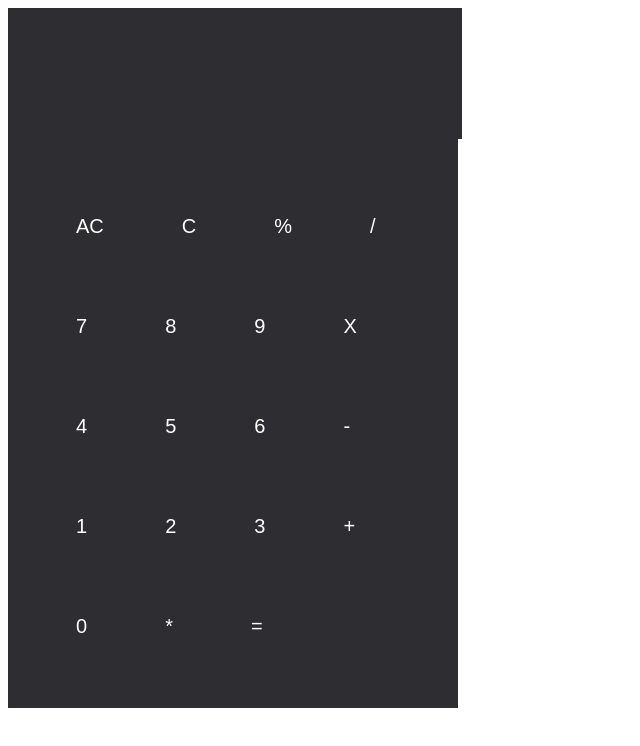
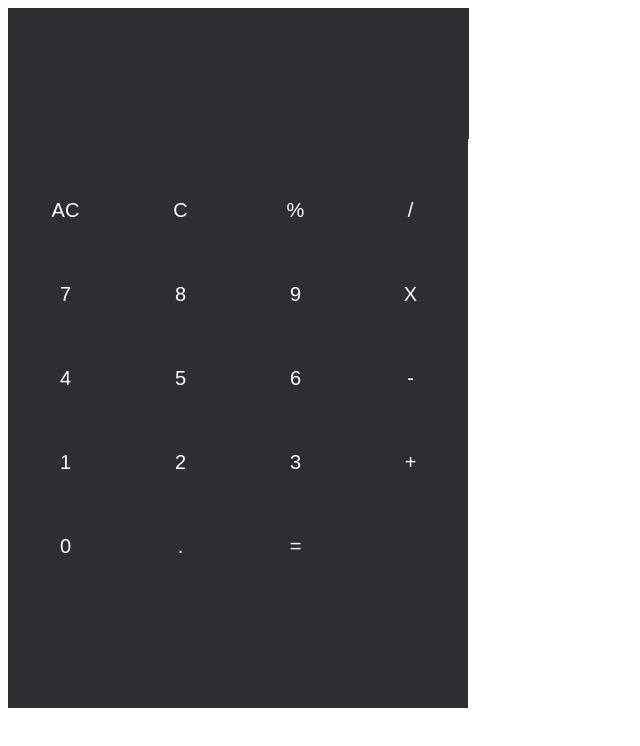
Before and after one commit to kadroff/calcul, a plain HTML site: page index.html in a window 1280 px wide. Shown: the whole page, without its empty margins (0-640 px from the left). Drawn offline with Linux system fonts and the light colour scheme.

Commit message:
Сделано расположение элементов с помощью flex

```diff
--- a/index.html
+++ b/index.html
@@ -11,42 +11,32 @@
   <div class="calcul">
     <div class="display"><input type="text" readonly id="d"></div>
     <div class="keys">
-      <p>
+
       <input type="button" value="AC" onclick='c("")'>
       <input type="button" value="C" onclick='math("8")'>
       <input type="button" value="%" onclick='math("7")'>
       <input type="button" value="/" onclick='math("/")'>
-      </p>
 
-      <p>
       <input type="button" value="7" onclick='math("7")'>
       <input type="button" value="8" onclick='math("8")'>
       <input type="button" value="9" onclick='math("9")'>
       <input type="button" value="X" onclick='math("*")'>
-        </p>
 
-      <p>
       <input type="button" value="4" onclick='math("4")'>
       <input type="button" value="5" onclick='math("5")'>
       <input type="button" value="6" onclick='math("6")'>
       <input type="button" value="-" onclick='math("-")'>
-        </p>
 
-      <p>
       <input type="button" value="1" onclick='math("1")'>
       <input type="button" value="2" onclick='math("2")'>
       <input type="button" value="3" onclick='math("3")'>
       <input type="button" value="+" onclick='math("+")'>
-      </p>
 
-      <p>
       <input type="button" value="0" onclick='math("0")'>
-          <input type="button" value="*" onclick='math(".")'>
+      <input type="button" value="." onclick='math(".")'>
       <input type="button" value="=" onclick='e()'>
-      </p>
     </div>
   </div>
     <script src="app.js"></script>
-
 </body>
 </html>
--- a/style.css
+++ b/style.css
@@ -1,26 +1,33 @@
 .calcul {
   background-color: #2E2D32;
-  width: 450px;
+  width: 460px;
   height: 700px;
 }
 
-
+.keys {
+  display: flex;
+  flex-direction: row;
+  flex-wrap: wrap;
+}
 
 input[type=text] {
   border: none;
   background-color: #2E2D32;
   color: white;
   height: 80px;
-  width: 100%;
   font-size: 80px;
   padding-top: 50px;
+  padding-left: 240px;
+  width: 219px;
 }
 
 input[type=button] {
+  width: 115px;
   border: none;
   background-color: #2E2D32;
   color: white;
   font-size: 20px;
-  padding-left: 68px;
   padding-top: 60px;
+  outline: none;
+  cursor: pointer;
 }
```
Lines whose indentation alone changed are shown as unchanged.
